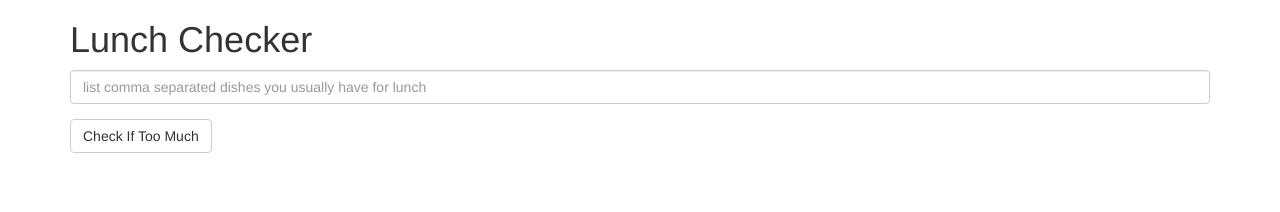
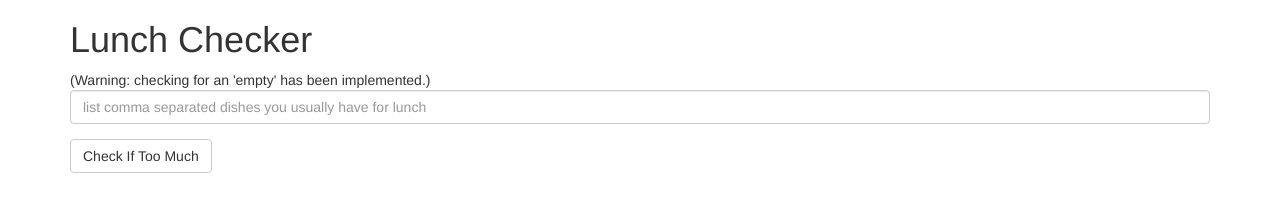
Before and after one commit to Smakar20/Coursera-Angular1, a plain HTML site: page mod1_solution/index.html in a window 1280 px wide. Drawn offline with nearby package versions, Linux system fonts and the light colour scheme.

Commit message:
assignment 1 upload

```diff
--- a/mod1_solution/index.html
+++ b/mod1_solution/index.html
@@ -22,6 +22,7 @@
      <h1>Lunch Checker</h1>
 
          <div class="form-group">
+             <span>(Warning: checking for an 'empty' has been implemented.)</span>
              <input type="text" ng-model="lunch_menu" ng-class="inp_cls"
              placeholder="list comma separated dishes you usually have for lunch"
              class="form-control">
```
